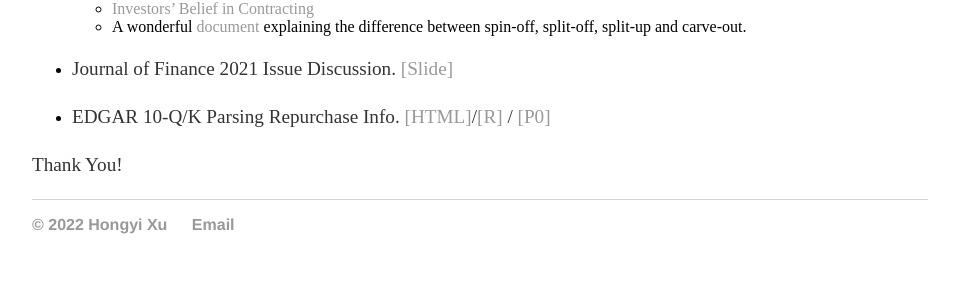
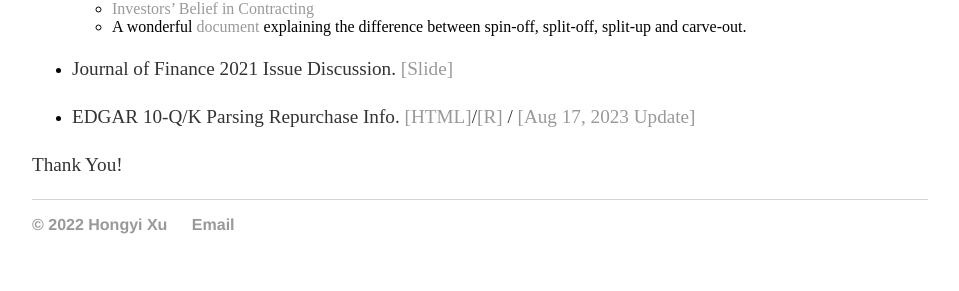
Before and after one commit to hongyileoxu/hongyileoxu.github.io, a Jekyll site: the page built from projects/index.md, in a window 1280 px wide. Shown: the part 1187-1478 px from the top of the page, without its empty margins (160-1119 px from the left). Built offline with Jekyll 4.4.1, drawn with Linux system fonts in a browser that asks for light colours.

Commit message:
Update index.md

```diff
--- a/projects/index.md
+++ b/projects/index.md
@@ -45,6 +45,6 @@
 
 - Journal of Finance 2021 Issue Discussion. [[Slide]](https://hongyileoxu.github.io/research/Slides/JF2021Pre_Hongyi_Xu.pdf)
 
-- EDGAR 10-Q/K Parsing Repurchase Info. [[HTML]](https://hongyileoxu.github.io/research/RepurchaseProject/SEC_web_v3afunctions.html)/[[R]](https://hongyileoxu.github.io/research/RepurchaseProject/SEC_web_v3cfunctions.R) / [[P0]](https://hongyileoxu.github.io/research/RepurchaseProject/Repurchase_BBAIA_merge_v1b.html)
+- EDGAR 10-Q/K Parsing Repurchase Info. [[HTML]](https://hongyileoxu.github.io/research/RepurchaseProject/SEC_web_v3afunctions.html)/[[R]](https://hongyileoxu.github.io/research/RepurchaseProject/SEC_web_v3cfunctions.R) / [[Aug 17, 2023 Update]](https://hongyileoxu.github.io/research/RepurchaseProject/Repurchase_BBAIA_merge_v1b.html)
 
 Thank You!
```
